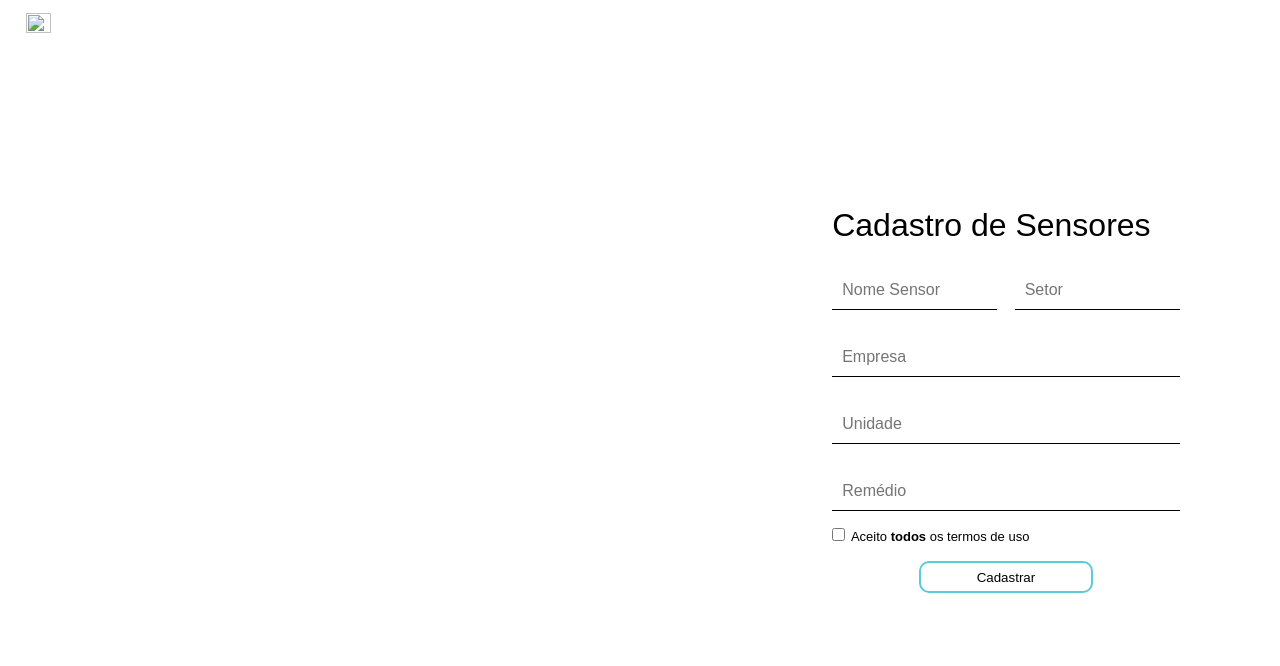
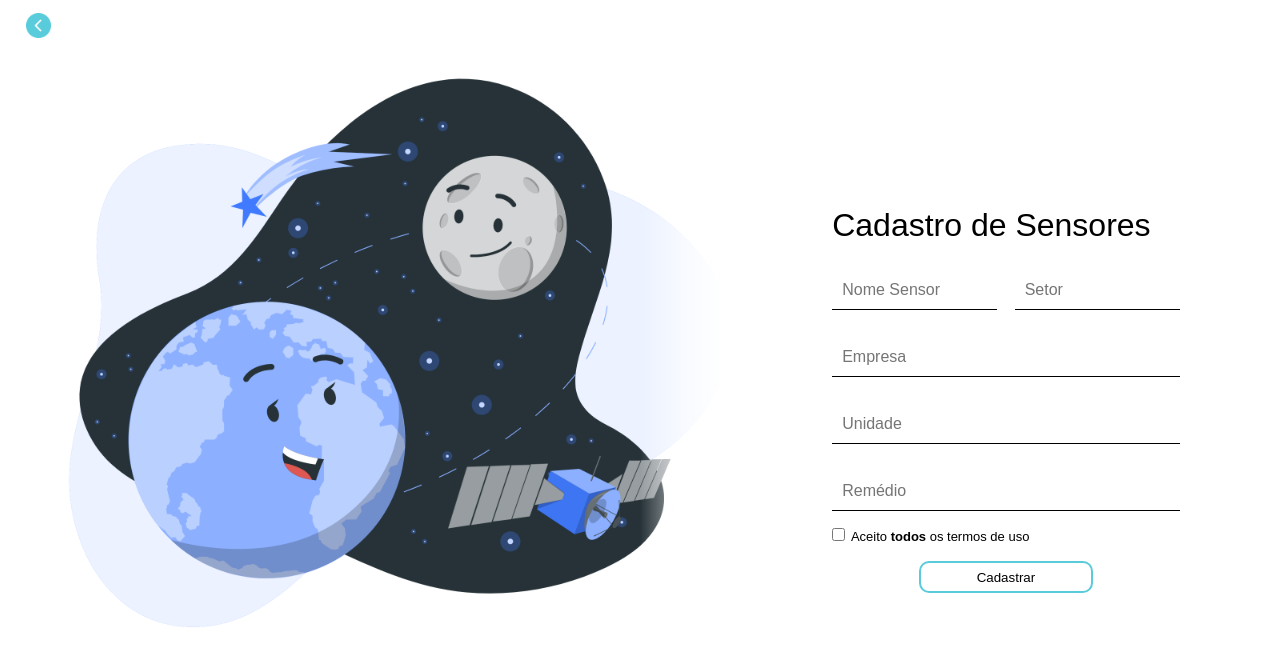
Before and after one commit to Marcos-HVB/site-institucional, a website: page site-institucional/public/dashboard/cadastroSensor.html in a window 1280 px wide. Drawn offline with Linux system fonts and the light colour scheme; files that its build step writes are made by us from their sources.

```diff
--- a/site-institucional/public/dashboard/cadastroSensor.html
+++ b/site-institucional/public/dashboard/cadastroSensor.html
@@ -6,15 +6,15 @@
     <meta http-equiv="X-UA-Compatible" content="IE=edge">
     <meta name="viewport" content="width=device-width, initial-scale=1.0">
     <link rel="shortcut icon" href="./imgs/pilulas2.png" type="image/x-icon">
-    <link rel="stylesheet" href="./css/style.css">
-    <link rel="stylesheet" href="./css/cadastro.css">
+    <link rel="stylesheet" href="../css/style.css">
+    <link rel="stylesheet" href="../css/cadastro.css">
     <title>Cadastro</title>
 </head>
 
 <body>
     <a href="dashgeral.html">
         <div class="logo">
-            <img src="imgs/voltar.png" alt="">
+            <img src="../imgs/voltar.png" alt="">
         </div>
     </a>
     <div class="corpo">
```
Also changed, not shown: 2 other files.
